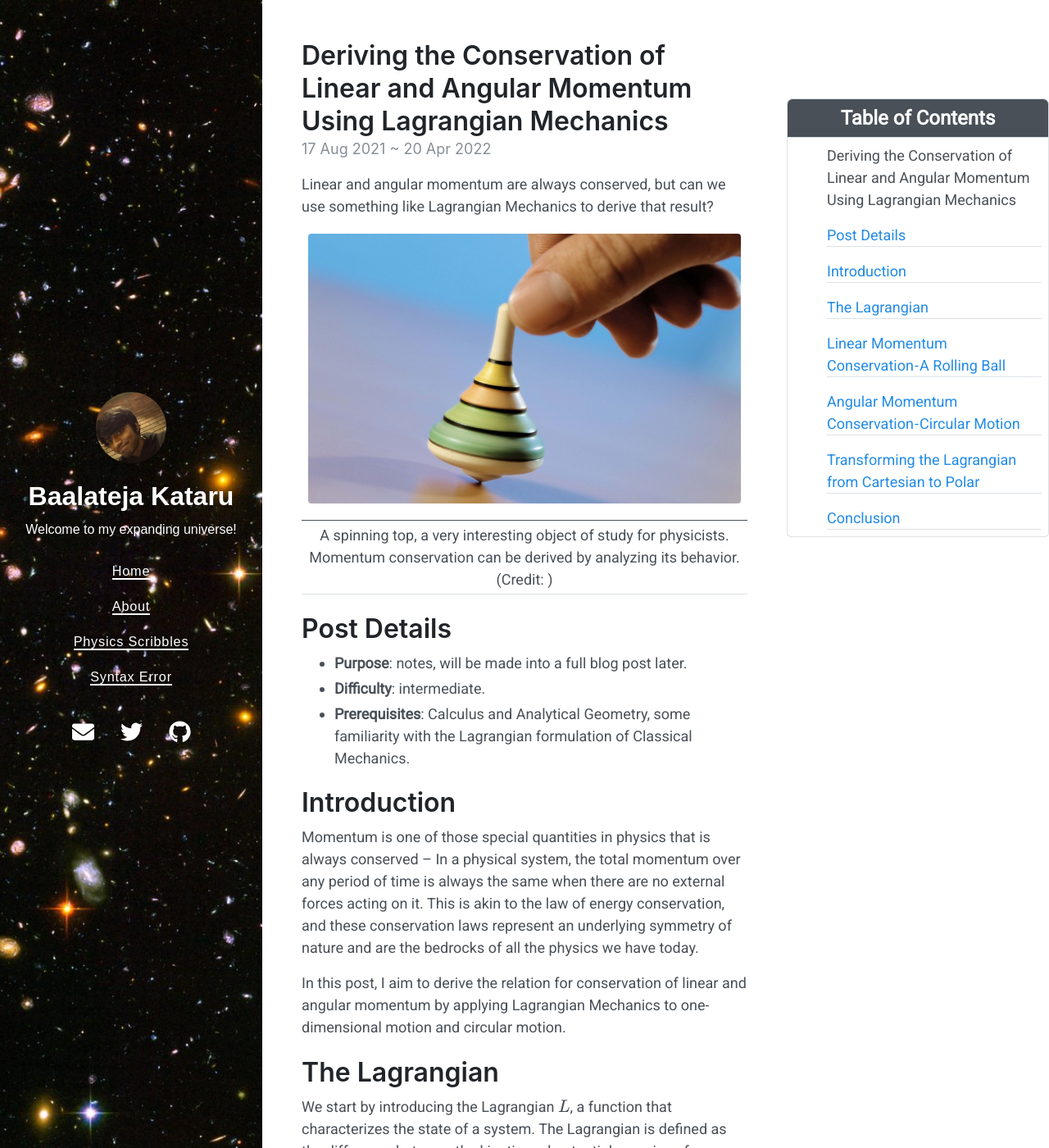
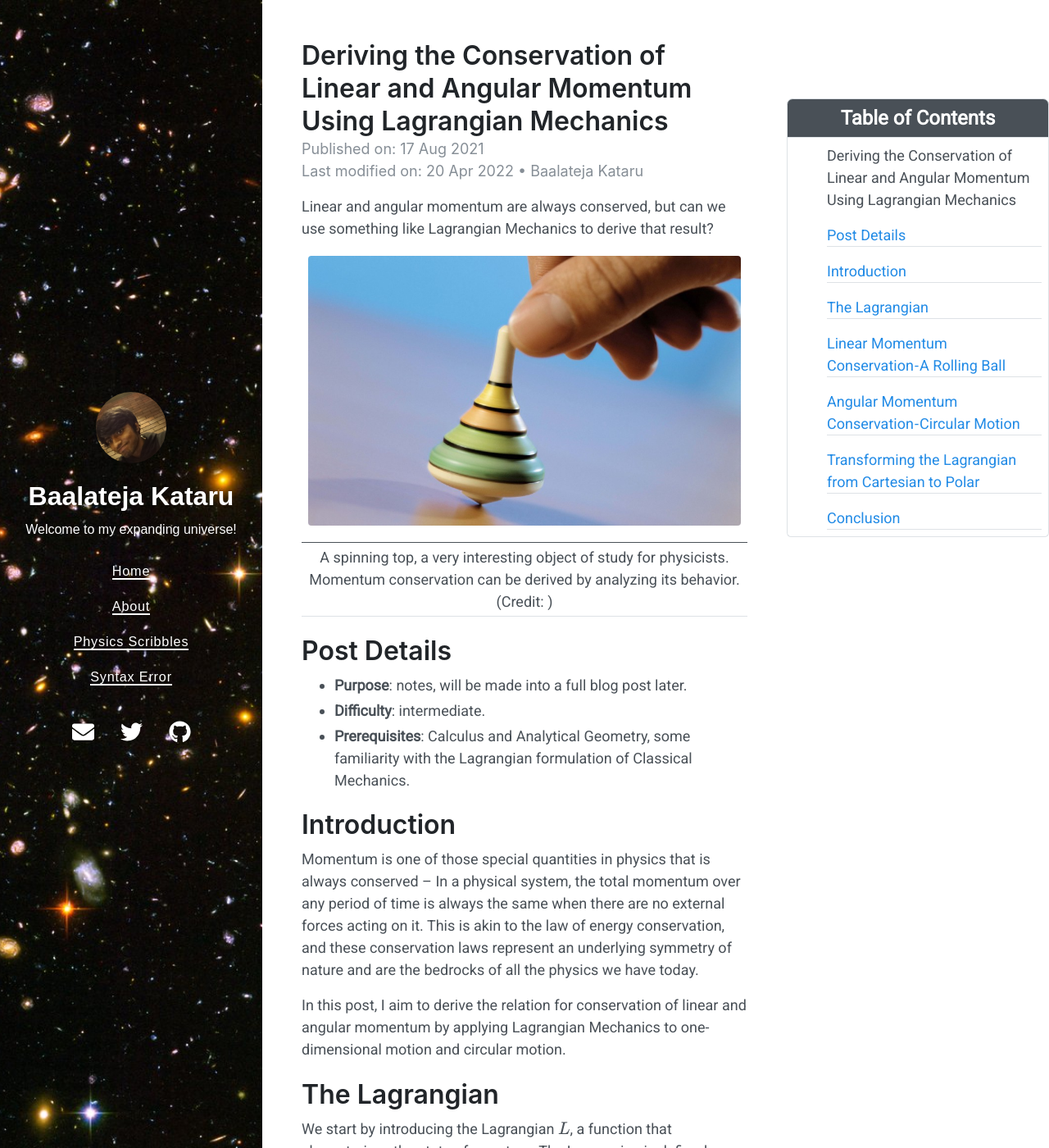
Before and after one commit to BK-Modding/BK-Modding.github.io, a Jekyll site: the page built from _posts/blog1/2021-08-17-deriving-the-conservation-of-linear-and-angular-momentum-using-lagrangian-mechanics.md, in a window 1280 px wide and 1400 px high. Shown: the whole window at 82% size. Built offline with Jekyll 4.4.1, drawn with Linux system fonts in a browser that asks for light colours; nearby versions of some CDN libraries; formulas are drawn with MathJax 3.

```diff
--- a/_layouts/post.html
+++ b/_layouts/post.html
@@ -6,11 +6,12 @@
   <h1 class="post-title">{{ page.title }}</h1>
   <div class="post-meta">
     {%- assign date_format = site.date_format | default: "%-d %b %Y" -%}
-    <time datetime="{{ page.date | date_to_xmlschema }}" itemprop="datePublished">{{ page.date | date: date_format }}</time>
+    Published on: <time datetime="{{ page.date | date_to_xmlschema }}" itemprop="datePublished">{{ page.date | date: date_format }}</time>
     {%- if page.last_modified_at -%}
-      <span> ~ </span>
+      <!-- <span> ~ </span> -->
+      <br>
       {%- assign mdate = page.last_modified_at | date_to_xmlschema -%}
-      <time datetime="{{ mdate }}" itemprop="dateModified">
+      Last modified on: <time datetime="{{ mdate }}" itemprop="dateModified">
         {{ mdate | date: date_format }}
       </time>
     {%- endif -%}
--- a/_posts/blog1/2021-08-17-deriving-the-conservation-of-linear-and-angular-momentum-using-lagrangian-mechanics.md
+++ b/_posts/blog1/2021-08-17-deriving-the-conservation-of-linear-and-angular-momentum-using-lagrangian-mechanics.md
@@ -3,6 +3,7 @@
 title: Deriving the Conservation of Linear and Angular Momentum Using Lagrangian Mechanics
 date: 2021-08-17 18:30 +0530
 last_modified_at: 2022-04-21 03:08:25 +0530
+author: Baalateja Kataru
 tags: [calculus-of-variations, lagrangian-mechanics, classical-mechanics, mechanics, analytical-mechanics, conservation-laws]
 toc:  true
 publishing: blog1
--- a/_sass/_toc.scss
+++ b/_sass/_toc.scss
@@ -9,7 +9,7 @@
 
 .toc-title {
   text-align: center;
-  /* font-weight: bold; */
+  font-weight: bold;
   border: 1px solid;
   border-radius: 0.3em 0.3em 0 0;
   padding: 0.5rem;
```
